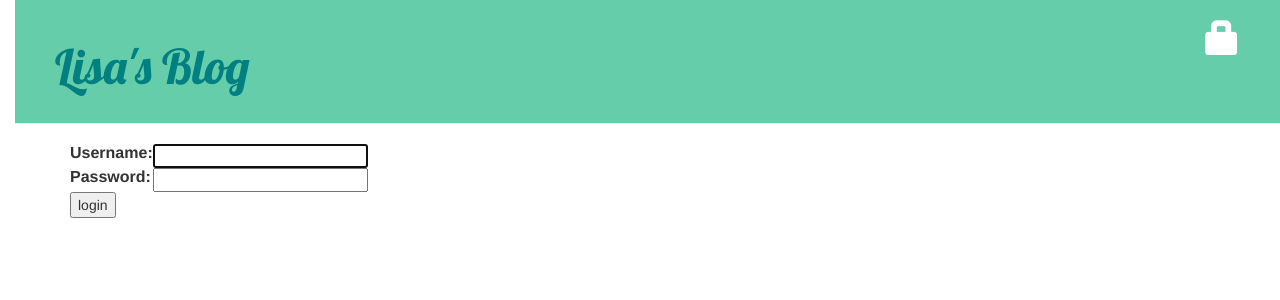
After one commit to lisabdoyle/my-first-blog, a Django app: page /accounts/login/ in a window 1280 px wide. The commit adds this page. Shown: the top 300 px of the page. Run offline with Django 3.2, Linux system fonts and the light colour scheme; some libraries are stand-ins or nearby versions.

Commit message:
Added login options

```diff
--- a/blog/templates/blog/base.html
+++ b/blog/templates/blog/base.html
@@ -10,7 +10,11 @@
   <body>
     <div class="page-header">
       {% if user.is_authenticated %}
-      <a href="{% url 'post_new' %}" class="top-menu"><span class="glyphicon glyphicon-plus"></span></a>
+        <a href="{% url 'post_new' %}" class="top-menu"><span class="glyphicon glyphicon-plus"></span></a>
+        <a href="{% url 'post_draft_list' %}" class="top-menu"><span class="glyphicon glyphicon-edit"></span></a>
+        <p class="top-menu">Hello {{ user.username }} <small>(<a href="{% url 'logout' %}">Log out</a>)</small></p>
+      {% else %}
+        <a href="{% url 'login' %}" class="top-menu"><span class="glyphicon glyphicon-lock"></span</a>
       {% endif %}
       <h1><a href="/">Lisa's Blog</a></h1>
     </div>
--- a/blog/templates/blog/post_detail.html
+++ b/blog/templates/blog/post_detail.html
@@ -6,9 +6,12 @@
             <div class="date">
               {{ post.published_date }}
             </div>
+        {% else %}
+            <a class="btn btn-default" href="{% url 'post_publish' pk=post.pk %}">Publish</a>
         {% endif %}
         {% if user.is_authenticated %}
             <a class="btn btn-default" href="{% url 'post_edit' pk=post.pk %}"><span class="glyphicon glyphicon-pencil"></span></a>
+            <a class="btn btn-default" href="{% url 'post_remove' pk=post.pk %}"><span class="glyphicon glyphicon-remove"></span></a>
         {% endif %}
         <h2>{{ post.title }}</h2>
         <p>{{ post.text|linebreaksbr }}</p>
--- /dev/null
+++ b/blog/templates/registration/login.html
@@ -0,0 +1,24 @@
+{% extends "blog/base.html" %}
+
+{% block content %}
+    {% if form.errors %}
+        <p>Your username and password didn't match. Please try again.</p>
+    {% endif %}
+
+    <form method="post" action="{% url 'login' %}">
+    {% csrf_token %}
+        <table>
+        <tr>
+            <td>{{ form.username.label_tag }}</td>
+            <td>{{ form.username }}</td>
+        </tr>
+        <tr>
+            <td>{{ form.password.label_tag }}</td>
+            <td>{{ form.password }}</td>
+        </tr>
+        </table>
+
+        <input type="submit" value="login" />
+        <input type="hidden" name="next" value="{{ next}}" />
+    </form>
+{% endblock %}
--- a/blog/urls.py
+++ b/blog/urls.py
@@ -6,4 +6,7 @@ urlpatterns = [
     path('post/<int:pk>/', views.post_detail, name='post_detail'),
     path('post/new', views.post_new, name='post_new'),
     path('post/<int:pk>/edit/', views.post_edit, name='post_edit'),
+    path('drafts/', views.post_draft_list, name='post_draft_list'),
+    path('post/<int:pk>/publish/', views.post_publish, name='post_publish'),
+    path('post/<int:pk>/remove/', views.post_remove, name='post_remove'),
 ]
--- a/mysite/settings.py
+++ b/mysite/settings.py
@@ -121,3 +121,5 @@ USE_TZ = True
 STATIC_URL = '/static/'
 
 STATIC_ROOT = os.path.join(BASE_DIR, 'static')
+
+LOGIN_REDIRECT_URL = '/'
--- a/mysite/urls.py
+++ b/mysite/urls.py
@@ -16,8 +16,11 @@ Including another URLconf
 
 from django.urls import path, include
 from django.contrib import admin
+from django.contrib.auth import views
 
 urlpatterns = [
     path('admin/', admin.site.urls),
+    path('accounts/login/', views.login, name='login'),
+    path('accounts/logout/', views.logout, name='logout', kwargs={'next_page': '/'}),
     path('', include('blog.urls')),
 ]
```
Also changed, not shown: blog/templates/blog/post_draft_list.html (added, +11 -0 lines), blog/views.py (+24 -2 lines).
